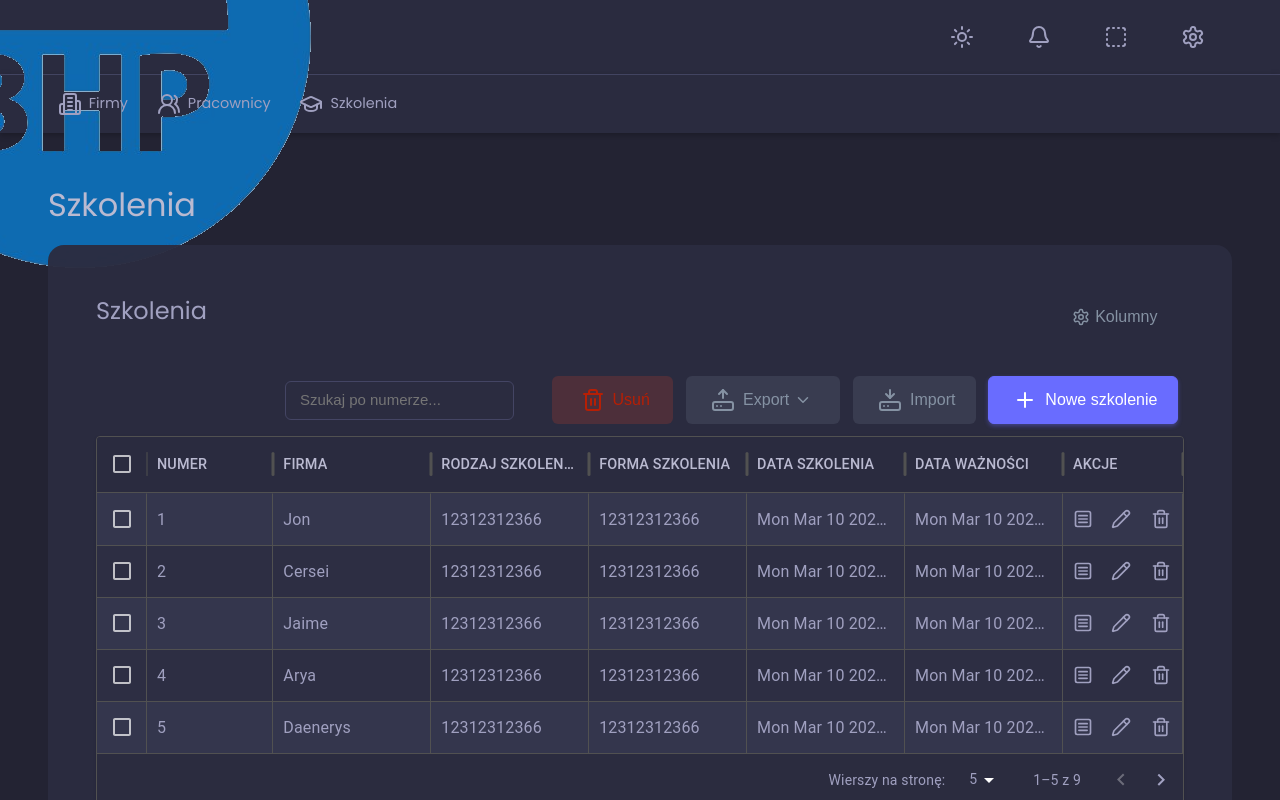
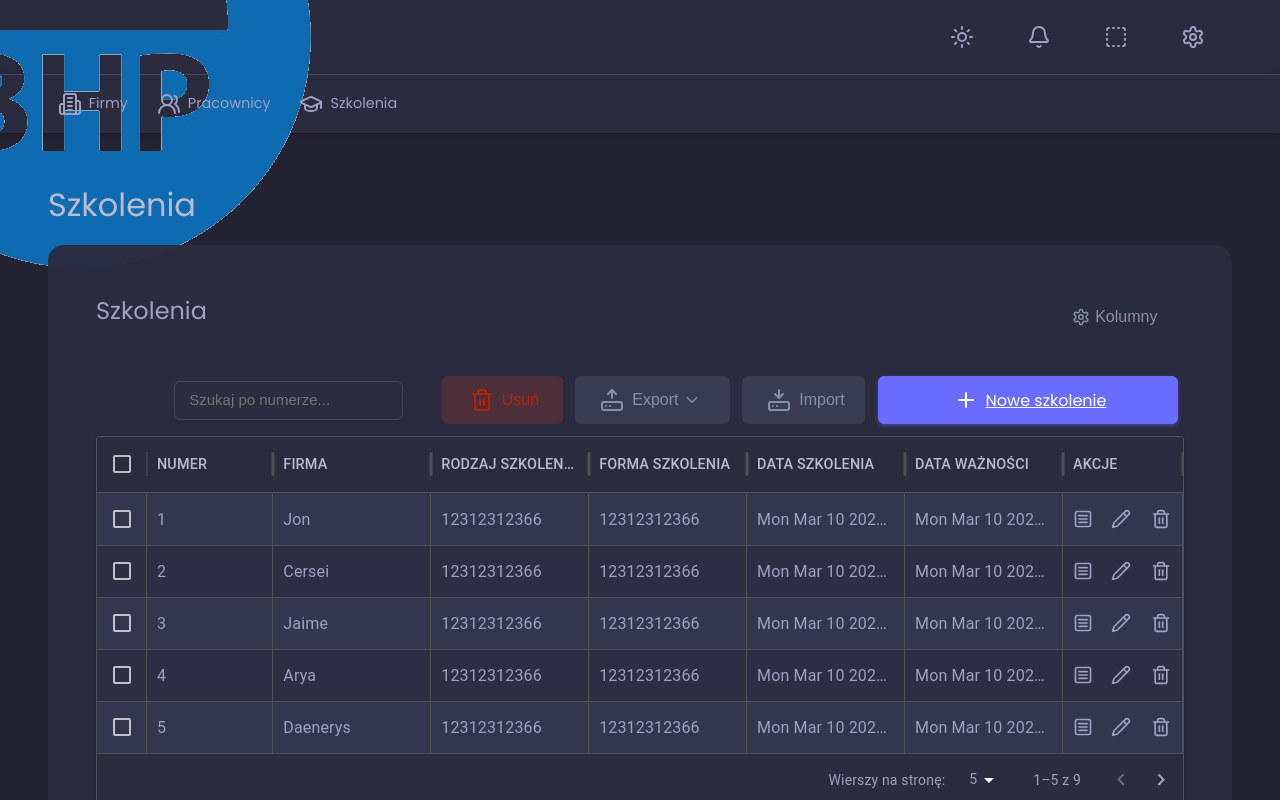
Before and after one commit to Zaniew1/REACT-BHP, a React (Vite) app: page /szkolenia in a window 1280 px wide. Built offline with nearby package versions, Linux system fonts and the light colour scheme.

Commit message:
chore: create Training components

```diff
--- /dev/null
+++ b/src/pages/Trainings/Training/Training.tsx
@@ -0,0 +1,5 @@
+import React from 'react';
+
+export const Training = () => {
+  return <div>Training</div>;
+};
--- /dev/null
+++ b/src/pages/Trainings/TrainingAdd/TrainingAdd.tsx
@@ -0,0 +1,5 @@
+import React from 'react';
+
+export const TrainingAdd = () => {
+  return <div>TrainingAdd</div>;
+};
--- /dev/null
+++ b/src/pages/Trainings/TrainingEdit/TrainingEdit.tsx
@@ -0,0 +1,5 @@
+import React from 'react';
+
+export const TrainingEdit = () => {
+  return <div>TrainingEdit</div>;
+};
--- /dev/null
+++ b/src/pages/Trainings/TrainingForm/TrainingForm.tsx
@@ -0,0 +1,5 @@
+import React from 'react';
+
+export const TrainingForm = () => {
+  return <div>TrainingForm</div>;
+};
--- a/src/pages/Trainings/TrainingsList/TrainingsList.tsx
+++ b/src/pages/Trainings/TrainingsList/TrainingsList.tsx
@@ -7,6 +7,7 @@ import { useState } from 'react';
 import { DropDownExport } from '../../../components/molecules/ButtonDropDown/DropDownExport';
 import { TrainingsColumnsType, TrainingsListColumnsSwitch } from './TrainingsListColumnsSwitch';
 import { columns, rows } from './TrainingsListData';
+import { Link } from '../../../components/atoms/Link/Link';
 
 export const TrainingsList = () => {
   const [searchText, setSearchText] = useState<string>('');
@@ -66,10 +67,10 @@ export const TrainingsList = () => {
             <HardDriveDownload />
             Import
           </Button>
-          <Button onClick={() => {}} class="button--blue">
+          <Link style={{ width: '300px' }} href="/pracownicy/dodanie" class="button--blue">
             <Plus />
             Nowe szkolenie
-          </Button>
+          </Link>
         </div>
         <DataTable
           columns={columns}
```
Also changed, not shown: src/pages/Trainings/Training/_training.sass (added).
